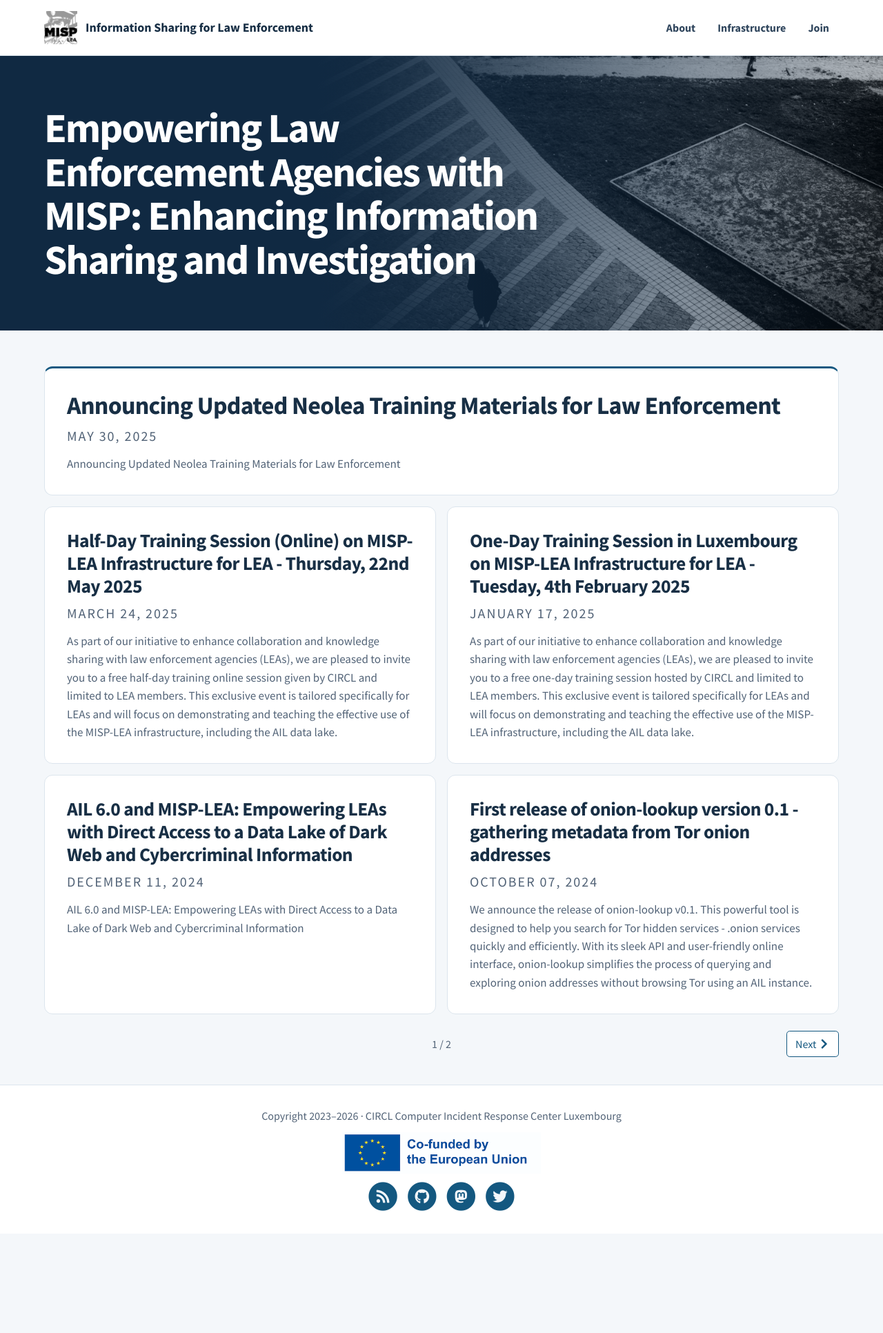
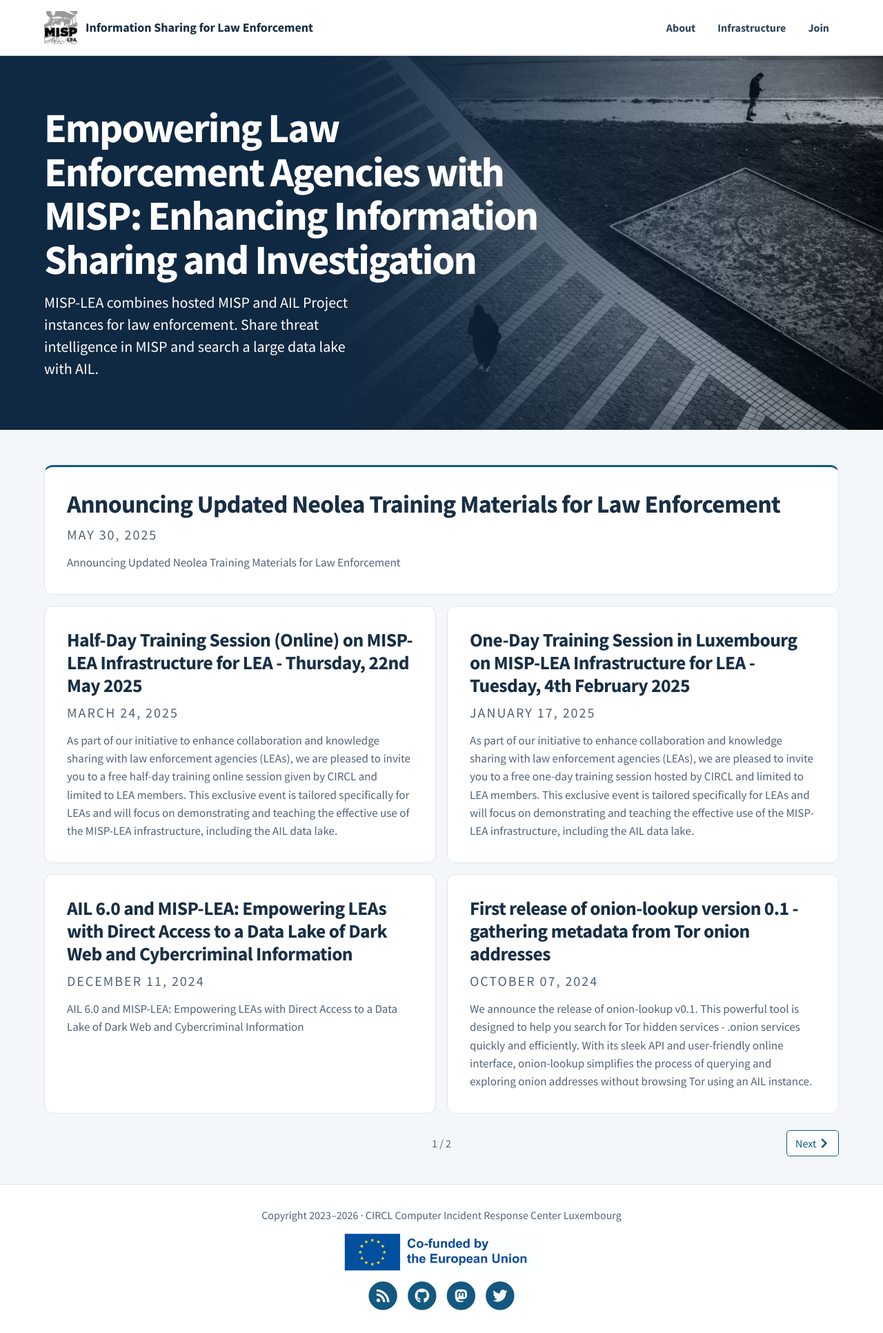
Before and after one commit to neolea/misp-lea-website, a Jekyll site: the page built from index.html, in a window 1280 px wide. Shown: the whole page at 69% size. Built offline with Jekyll 4.4.1, drawn with Linux system fonts in a browser that asks for light colours; a script that is not in the unit is left out; the list of posts is cut into pages by our own code; before the commit the page ends 1788 px from its top, so only the background shows below that.

Commit message:
Clarify the hosted MISP and AIL platform

```diff
--- a/_config.yml
+++ b/_config.yml
@@ -4,7 +4,7 @@ url: "https://misp-lea.org"
 
 # THEME-SPECIFIC CONFIGURATION
 title: "Information Sharing for Law Enforcement"                               # site's title
-description: "MISP-LEA - Empowering Law Enforcement Agencies with MISP: Enhancing Information Sharing and Investigation"      # used by search engines
+description: "MISP-LEA combines hosted MISP and AIL Project instances for law enforcement. Share threat intelligence in MISP and search a large data lake with AIL."
 avatar: assets/img/misp-lea.png                         # Empty for no avatar in navbar
 favicon: assets/favicon.ico                             # Icon displayed in the tab
 
--- a/_layouts/home.liquid
+++ b/_layouts/home.liquid
@@ -6,6 +6,7 @@ layout: default
     <header class="home-hero"{% if site.header_feature_image %} style="--hero-image: url('{{ site.header_feature_image | relative_url }}')"{% endif %}>
         <div class="home-hero-inner">
             <h1>{{ site.header_text | default: "Change <code>header_text</code> in <code>_config.yml</code>" }}</h1>
+            {% if site.description %}<p>{{ site.description | escape }}</p>{% endif %}
         </div>
     </header>
 
--- a/_sass/layouts/_blog.scss
+++ b/_sass/layouts/_blog.scss
@@ -10,7 +10,10 @@
 .home-hero-inner {
   @extend %site-frame;
   display: flex;
-  align-items: center;
+  flex-direction: column;
+  align-items: flex-start;
+  justify-content: center;
+  gap: 1rem;
   min-height: 24rem;
   padding-block: clamp(2.75rem, 6vw, 4.5rem);
 
@@ -21,6 +24,13 @@
     letter-spacing: -0.035em;
     line-height: 1.06;
     text-wrap: balance;
+  }
+
+  p {
+    max-width: 42ch;
+    margin: 0;
+    font-size: clamp(1.125rem, 2vw, 1.375rem);
+    line-height: 1.45;
   }
 }
 
```
Also changed, not shown: pages/about.md (+2 -2 lines), pages/infrastructure.md (+4 -3 lines).
